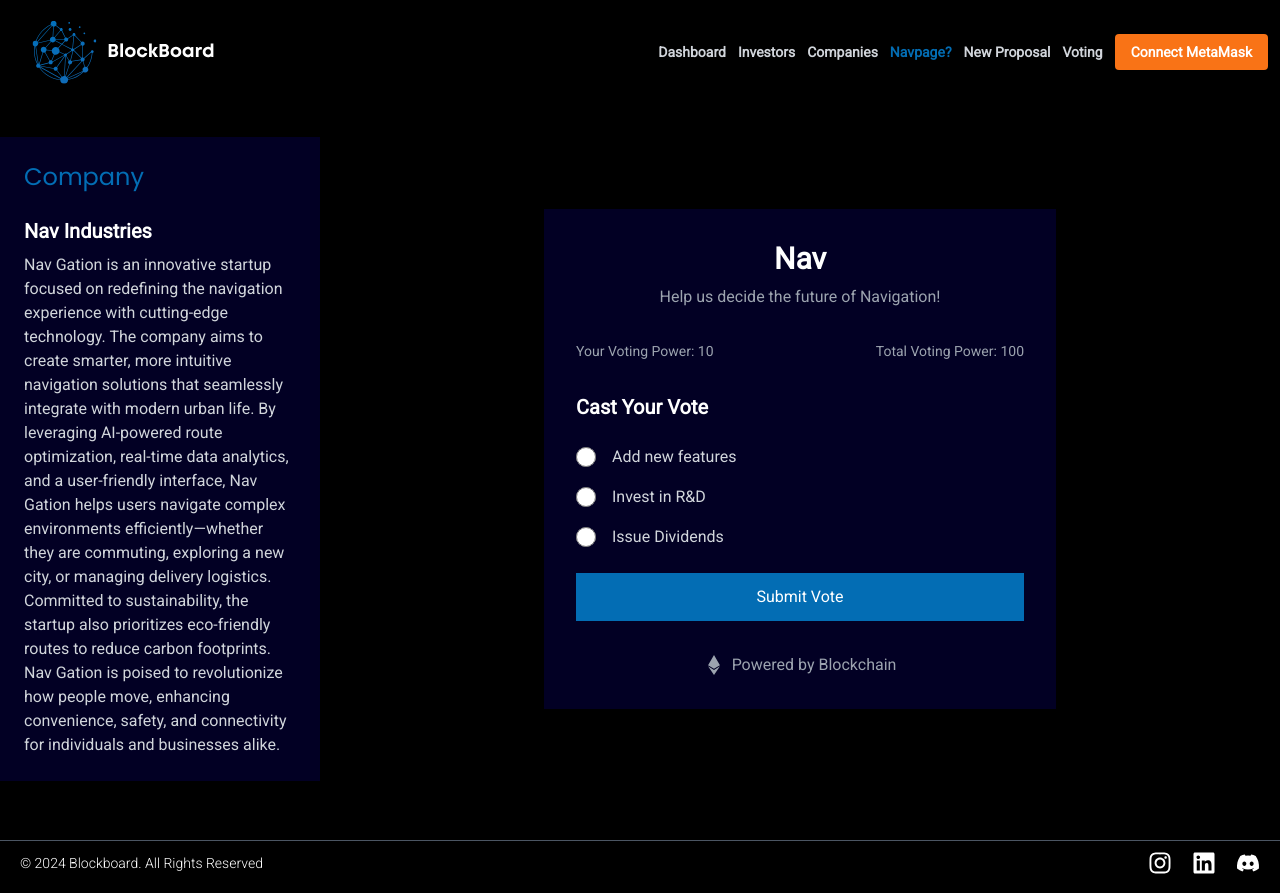
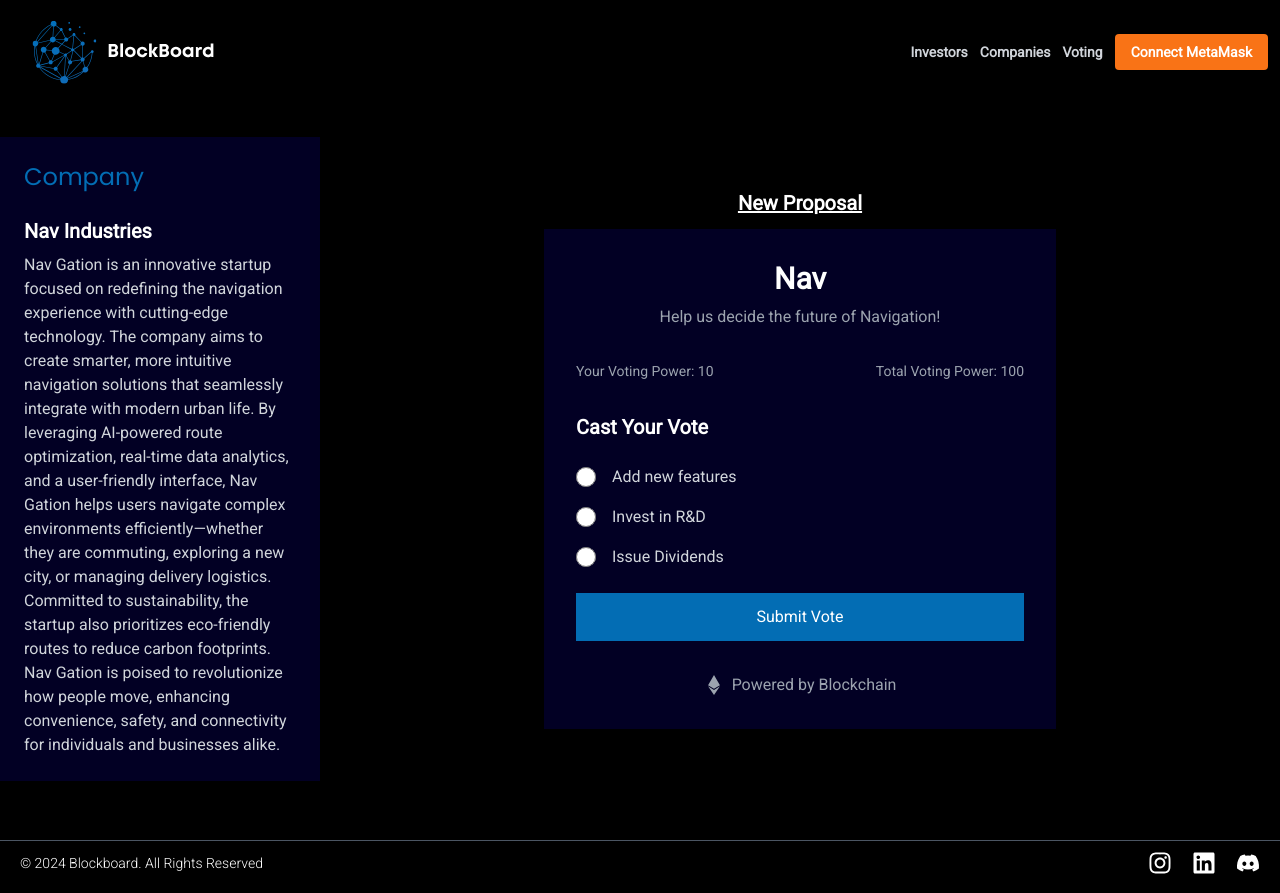
Before and after one commit to hitony7/blockboard, a Next.js app in the folder frontend/: page /dashboard/navpage in a window 1280 px wide. Built offline with nearby package versions, Linux system fonts and the light colour scheme.

Commit message:
update nav

```diff
--- a/frontend/app/dashboard/companies/page.js
+++ b/frontend/app/dashboard/companies/page.js
@@ -32,7 +32,7 @@ export default function CompanyCards() {
 
   // Handle card click
   const handleCardClick = () => {
-    router.push("/navpage"); // Navigate to /navpage
+    router.push("/dashboard/navpage");
   };
 
   return (
--- a/frontend/app/dashboard/navpage/page.js
+++ b/frontend/app/dashboard/navpage/page.js
@@ -2,6 +2,7 @@
 
 import DashboardLayout from "@/layout/DashboardLayout";
 import { useState } from "react";
+import Link from "next/link";
 import { FaEthereum } from "react-icons/fa";
 import { headingFont } from "@/utils/fonts";
 
@@ -44,7 +45,10 @@ export default function VotingPage() {
         </div>
 
         {/* Main Content */}
-        <div className="w-3/4 flex items-center justify-center p-6">
+        <div className="w-3/4 flex items-center justify-center p-6 flex-col gap-3">
+          <Link href="/dashboard/new-proposal" className={`text-xl underline font-bold hover:text-primary`}>
+            New Proposal
+          </Link>
           <div className="w-full max-w-lg bg-secondary shadow-xl p-8 space-y-8">
             <div className="text-center">
               <h1 className="text-3xl font-bold text-white">{project.name}</h1>
--- a/frontend/components/Navigation.js
+++ b/frontend/components/Navigation.js
@@ -25,7 +25,7 @@ export default function Navigation() {
             Are you a startup?
           </Link>
         )}
-        <Link href="/dashboard" className="text-gray-300 text-sm font-bold hover:text-primary flex gap-1 items-center">
+        <Link href="/dashboard/investors" className="text-gray-300 text-sm font-bold hover:text-primary flex gap-1 items-center">
           <RiLoginBoxLine /> Login
         </Link>
       </div>
--- a/frontend/components/NavigationDashboard.js
+++ b/frontend/components/NavigationDashboard.js
@@ -83,20 +83,11 @@ export default function NavigationDashboard() {
         <Image className="w-44 md:w-52" src={logo} width={200} alt="logo" />
       </Link>
       <div className="flex gap-3 items-center text-sm">
-        <Link href="/dashboard" className={`text-sm font-bold hover:text-primary ${pathname === "/dashboard" ? "text-primary" : "text-gray-300"}`}>
-          Dashboard
-        </Link>
         <Link href="/dashboard/investors" className={`text-sm font-bold hover:text-primary ${pathname === "/dashboard/investors" ? "text-primary" : "text-gray-300"}`}>
           Investors
         </Link>
         <Link href="/dashboard/companies" className={`text-sm font-bold hover:text-primary ${pathname === "/dashboard/companies" ? "text-primary" : "text-gray-300"}`}>
           Companies
-        </Link>
-        <Link href="/dashboard/navpage" className={`text-sm font-bold hover:text-primary ${pathname === "/dashboard/navpage" ? "text-primary" : "text-gray-300"}`}>
-          Navpage?
-        </Link>
-        <Link href="/dashboard/new-proposal" className={`text-sm font-bold hover:text-primary ${pathname === "/dashboard/new-proposal" ? "text-primary" : "text-gray-300"}`}>
-          New Proposal
         </Link>
         <Link href="/dashboard/voting" className={`text-sm font-bold hover:text-primary ${pathname === "/dashboard/voting" ? "text-primary" : "text-gray-300"}`}>
           Voting
```
